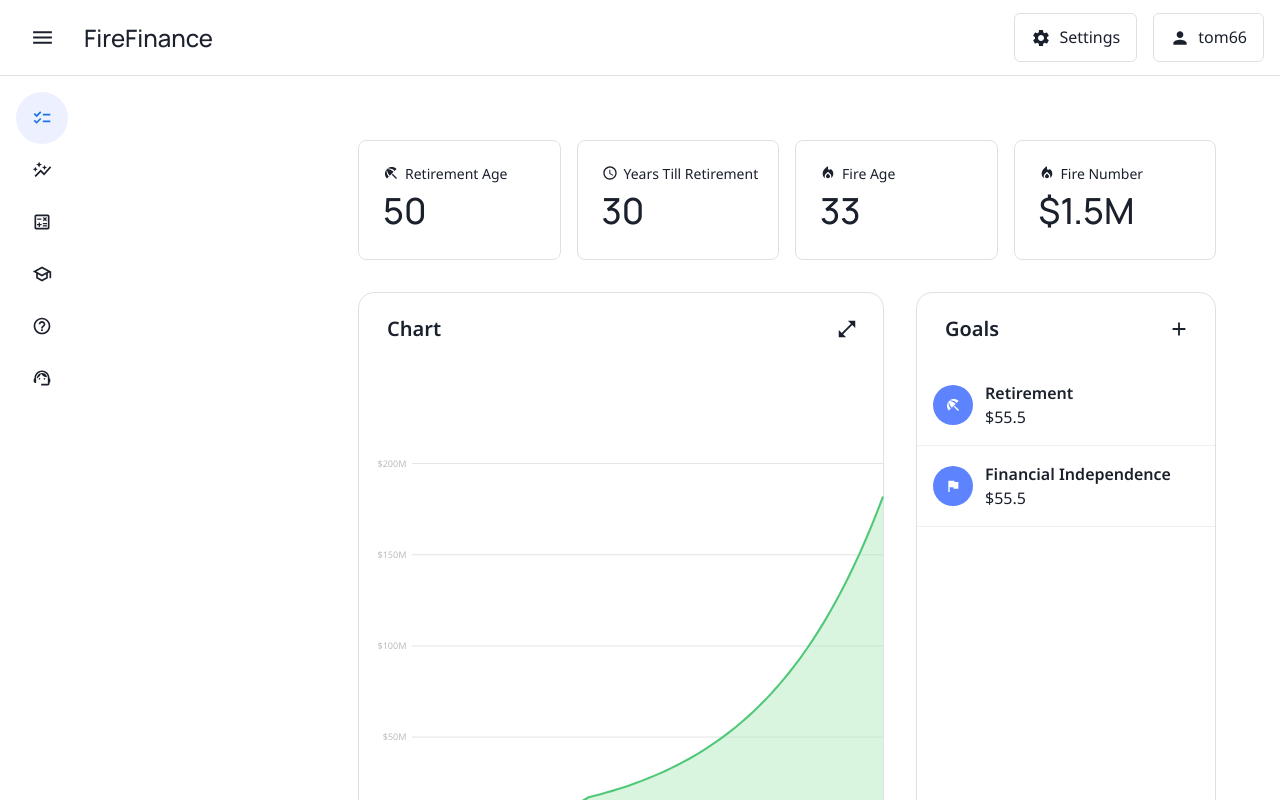
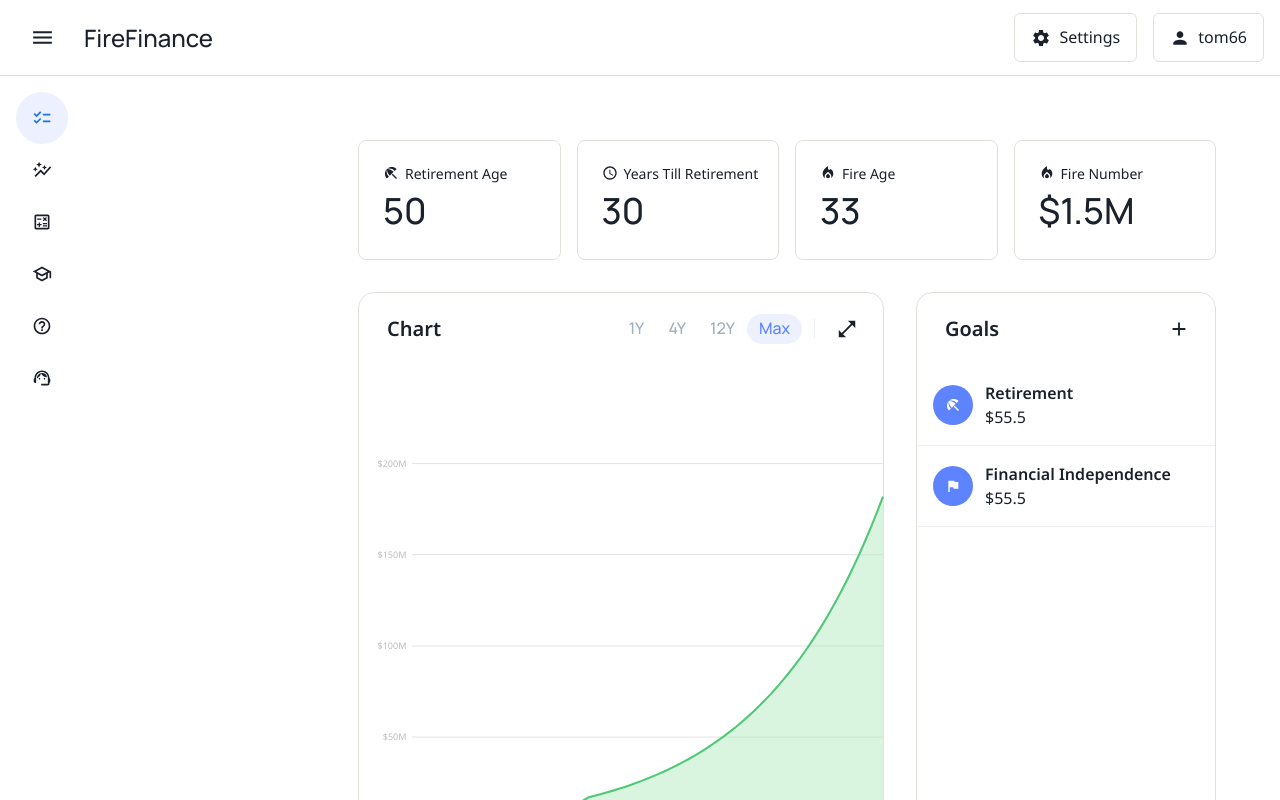
Before and after one commit to therealbluepandabear/fire-finance, a React (Create React App) app: page / in a window 1280 px wide. Both pictures are taken after a click on the button "New". Built offline with nearby package versions, Linux system fonts and the light colour scheme.

Commit message:
UI improvements.

```diff
--- a/src/components/dashboard/pages/PlanResults.tsx
+++ b/src/components/dashboard/pages/PlanResults.tsx
@@ -1,9 +1,9 @@
 import { Box, Button, Divider, Flex, FocusLock, Grid, IconButton, Input, Popover, PopoverBody, PopoverContent, PopoverTrigger, Select, Table, Tbody, Td, Text, Th, Thead, Tr, useBreakpointValue, useDisclosure } from '@chakra-ui/react'
 import { Area, AreaChart, CartesianGrid, Line, LineChart, ResponsiveContainer, XAxis, YAxis, Tooltip, TooltipProps } from 'recharts'
 import FDivider from '../../ui/FDivider'
-import { MdAdd, MdBeachAccess, MdCalendarMonth, MdCheck, MdChecklist, MdClose, MdCloseFullscreen, MdContentCopy, MdDelete, MdDeleteOutline, MdDescription, MdDownload, MdEdit, MdExpand, MdFace, MdFlag, MdImportExport, MdInfo, MdIosShare, MdLocalFireDepartment, MdMoreVert, MdNotes, MdOpenInFull, MdOutlineAutoGraph, MdOutlineDownload, MdOutlineFileDownload, MdOutlineOpenInFull, MdOutlineStickyNote2, MdPageview, MdPerson, MdSchedule, MdStarOutline, MdStickyNote2, MdUpload } from 'react-icons/md'
+import { MdAdd, MdBeachAccess, MdCalendarMonth, MdCheck, MdChecklist, MdClose, MdCloseFullscreen, MdContentCopy, MdDelete, MdDeleteOutline, MdDescription, MdDownload, MdEdit, MdExpand, MdFace, MdFilter, MdFilterList, MdFlag, MdImportExport, MdInfo, MdIosShare, MdLocalFireDepartment, MdMoreVert, MdNotes, MdOpenInFull, MdOutlineAutoGraph, MdOutlineDownload, MdOutlineFileDownload, MdOutlineOpenInFull, MdOutlineStickyNote2, MdPageview, MdPerson, MdSchedule, MdStarOutline, MdStickyNote2, MdUpload } from 'react-icons/md'
 import FScrollableBox from '../../ui/FScrollableBox'
-import { RetirementCalculatorOutputs, RetirementProjectionPoint, getExcelWorkbook } from '../../../models/retirement-calculator'
+import { RetirementCalculatorOutputs, RetirementProjectionPoint, TimeRangeFilter, filterTimeRange, getExcelWorkbook } from '../../../models/retirement-calculator'
 import { formatCurrency, saveToFile } from '../../../utils'
 import DataTable from '../../ui/DataTable'
 import { createColumnHelper } from '@tanstack/react-table'
@@ -140,14 +140,14 @@ function ChartTooltip({ active, payload, label }: TooltipProps<number, number>):
     return null
 }
 
-function Chart(props: PlanFormProps) {
+function Chart(props: PlanFormProps & { filter: TimeRangeFilter }) {
     return (
         <ResponsiveContainer>
-            <AreaChart data={props.outputs.data} {...{ overflow: 'visible' }} margin={{ top: 16, right: 0, bottom: 12, left: 16 }}>
+            <AreaChart data={filterTimeRange(props.outputs, props.filter)} {...{ overflow: 'visible' }} margin={{ top: 16, right: 0, bottom: 12, left: 16 }}>
                 <CartesianGrid vertical={false} strokeWidth={0.6} stroke='#bdbcbc' />
 
                 <Area
-                isAnimationActive={false}
+                    isAnimationActive={false}
                     dataKey='networth'
                     stroke='#50C878'
                     fill='#a1e7b2'
@@ -264,6 +264,41 @@ function GoalListItem(props: GoalListItemProps) {
     )
 }
 
+interface TimeRangeFilterOptionsProps {
+    onSelectOption: (filter: TimeRangeFilter) => void
+}
+
+function TimeRangeFilterOptions(props: TimeRangeFilterOptionsProps) {
+
+    const options: TimeRangeFilter[] = ['1Y', '4Y', '12Y', 'Max']
+
+    const [selectedOption, setSelectedOption] = useState<TimeRangeFilter>('Max')
+
+    return (
+        <Flex>
+            {options.map((value, index) => (
+                <Button
+                    key={index}
+                    color={value === selectedOption ? 'buttonPrimary' : 'gray.400'}
+                    fontFamily='Manrope'
+                    _hover={{ }}
+                    _active={{ background: 'gray.50' }}
+                    height='30px'
+                    background={value === selectedOption ? 'pastelPrimary' : ''}
+                    padding='12px'
+                    onClick={() => {
+                        console.log('ok')
+                        setSelectedOption(value)
+                        props.onSelectOption(value)
+                    }}
+                    borderRadius='999px'
+                >{value}</Button>
+            ))}
+        </Flex>
+
+    )
+}
+
 interface PlanFormProps {
     outputs: RetirementCalculatorOutputs
 }
@@ -271,8 +306,7 @@ interface PlanFormProps {
 export default function PlanResultsPage(props: PlanFormProps) {
 
     const [chartExpanded, setChartExpanded] = useState(false)
-
-    const showChartExpandIcon = useBreakpointValue({ base: false, lg: true })
+    const [timeRangeFilter, setTimeRangeFilter] = useState<TimeRangeFilter>('Max')
 
     const { onOpen, onClose, isOpen } = useDisclosure()
 
@@ -336,16 +370,25 @@ export default function PlanResultsPage(props: PlanFormProps) {
                         flexGrow={1}
                         minWidth='0'
                     >
-                        <SectionHeader title='Chart' contentRight={[<IconButton
-                            aria-label='Add'
-                            icon={showChartExpandIcon ? (!chartExpanded ? <MdOutlineOpenInFull size={22} /> : <MdCloseFullscreen size={22} />) : <></> }
-                            onClick={() => setChartExpanded(prevChartExpanded => !prevChartExpanded)}
-                            borderRadius='999px'
-                            marginLeft='auto'
-                        />]} />
+                        <SectionHeader
+                            title='Chart'
+                            contentRight={[
+                                <TimeRangeFilterOptions onSelectOption={filter => setTimeRangeFilter(filter)} />,
+
+                                <Divider orientation='vertical' height='20px' display={{ base: 'none', lg: 'flex' }} />,
+
+                                <Flex display={{ base: 'none', lg: 'flex' }}>
+                                    <SectionHeaderButton
+                                        ariaLabel='Add'
+                                        icon={!chartExpanded ? <MdOutlineOpenInFull size={22} /> : <MdCloseFullscreen size={22} />}
+                                        onClick={() => setChartExpanded(prevChartExpanded => !prevChartExpanded)}
+                                    />
+                                </Flex>
+                            ]}
+                        />
 
                         <Flex height={{ base: '320px', md: '580px' }} width='100%'>
-                            <Chart {...props} />
+                            <Chart {...props} filter={timeRangeFilter} />
                         </Flex>
                     </Flex>
 
--- a/src/models/retirement-calculator.ts
+++ b/src/models/retirement-calculator.ts
@@ -160,6 +160,25 @@ export function getExcelWorkbook(outputs: RetirementCalculatorOutputs): Workbook
     return workbook
 }
 
+export type TimeRangeFilter = '1Y' | '4Y' | '12Y' | 'Max'
+
+export function filterTimeRange(outputs: RetirementCalculatorOutputs, filter: TimeRangeFilter): RetirementProjectionPoint[] {
+    if (filter === 'Max') {
+        return outputs.data
+    }
+
+    return outputs.data.filter(projectionPoint => {
+        switch (filter) {
+            case '1Y':
+                return projectionPoint.year <= outputs.data[0].year + 1
+            case '4Y':
+                return projectionPoint.year <= outputs.data[0].year + 4
+            case '12Y':
+                return projectionPoint.year <= outputs.data[0].year + 12
+        }
+    })
+}
+
 export interface RetirementProjectionPoint {
     age: number
     year: number
```
